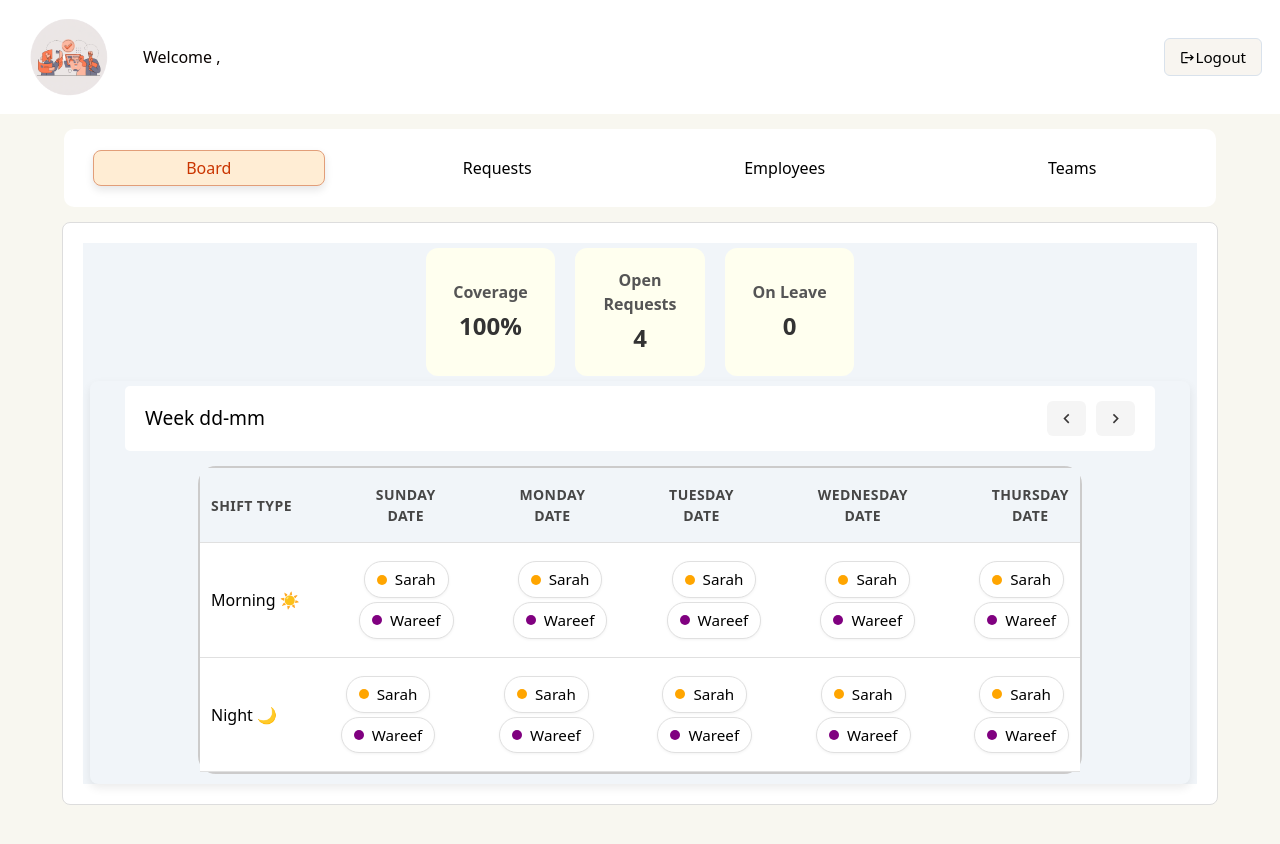
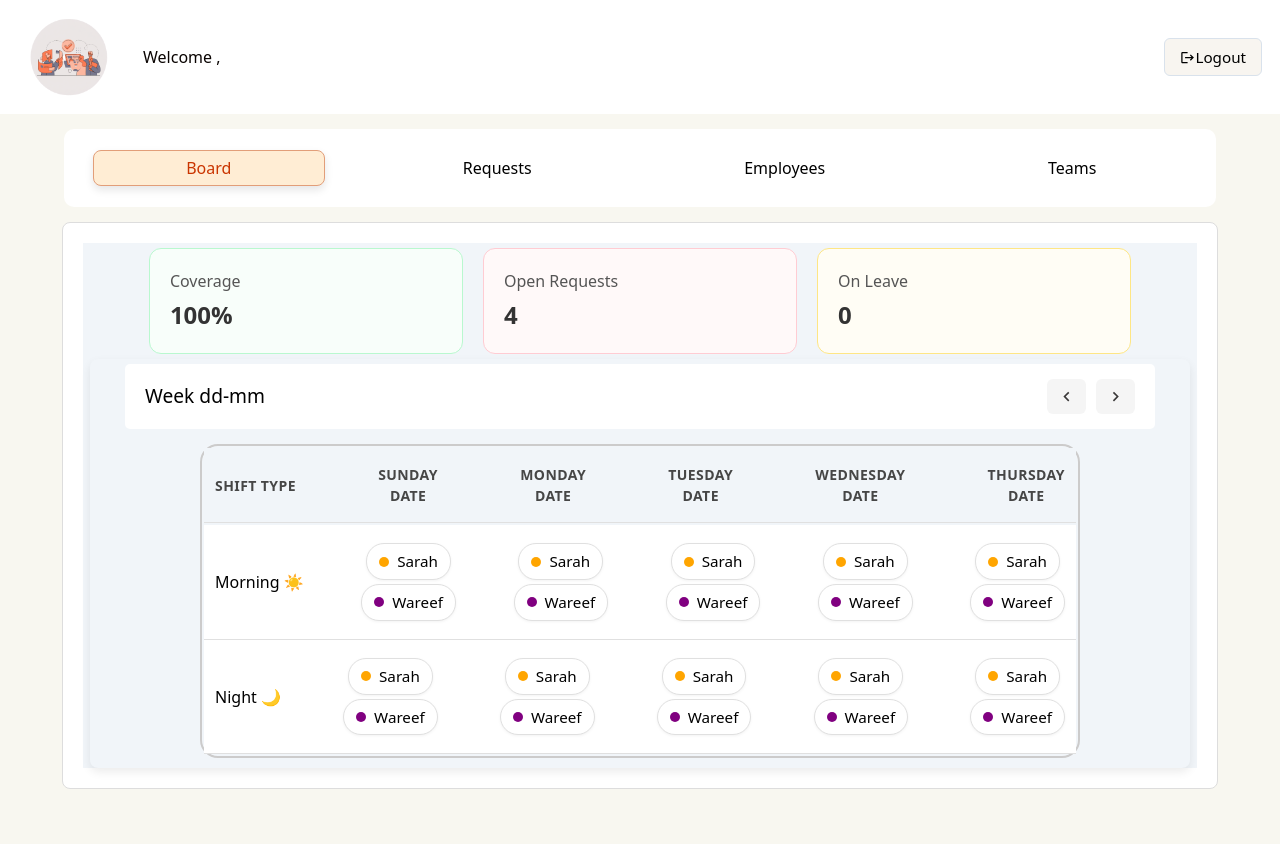
Before and after one commit to wareefAlolayan/wassel-frontend, a React (Vite) app: page /manager/1 in a window 1280 px wide. Shown: the top 844 px of the page. Built offline with nearby package versions, Linux system fonts and the light colour scheme; no server answers.

Commit message:
finished styling of board tab

```diff
--- a/src/components/Manager/Shifts/ShiftBoard.css
+++ b/src/components/Manager/Shifts/ShiftBoard.css
@@ -59,6 +59,8 @@
     justify-content: center;
     width: 80%;
     margin: 10px 0;
+}
+table{
     border: 2px solid #cccbcb;
     border-radius:18px;
 }
@@ -122,27 +124,38 @@
     display: flex;
     flex-direction: row;
     justify-content: space-between;
+    width: 90%;
 }
 .summary-box {
     flex: 1;
     padding: 20px;
     margin: 5px 10px;
     border-radius: 12px;
-    background-color: #ffffef;
+    background-color: #F8FEFA;
     display: flex;
     flex-direction: column;
     justify-content: center;
-    text-align: center;
+    text-align: left;
+    width: 25px;
+    border: 1px solid#B9F8CF;
+}
+.red{
+    background-color:#FFF9F9;
+    border: 1px solid#FFCCD3;
+}
+.yellow{
+    background-color:#FFFDF5;
+    border: 1px solid#FEE685;
 }
 .summary-title {
     font-size: 1rem;
-    font-weight: 600;
+    font-weight: 400;
     color: #555;
     margin-bottom: 4px;
 }
 
 .summary-value {
     font-size: 1.5rem;
-    font-weight: 800;
+    font-weight: 600;
     color: #333;
 }
--- a/src/components/Manager/Shifts/ShiftBoard.jsx
+++ b/src/components/Manager/Shifts/ShiftBoard.jsx
@@ -10,11 +10,11 @@ function ShiftBoard() {
                     <div className='summary-title'>Coverage</div>
                     <div className='summary-value'>100%</div>
                 </div>
-                <div className='summary-box'>
+                <div className='summary-box red'>
                     <div className='summary-title'>Open Requests</div>
                     <div className='summary-value'>4</div>
                 </div>
-                <div className='summary-box'>
+                <div className='summary-box yellow'>
                     <div className='summary-title'>On Leave</div>
                     <div className='summary-value'>0</div>
                 </div>
@@ -29,6 +29,7 @@ function ShiftBoard() {
 
                 </div>
                 <div className='shifts-table'>
+                    <table>
                     <thead>
                         <tr>
                             <th>Shift type</th>
@@ -145,6 +146,10 @@ function ShiftBoard() {
                             </td>
                         </tr>
                     </tbody>
+
+
+                    </table>
+
                 </div>
             </div>
         </div>
```
